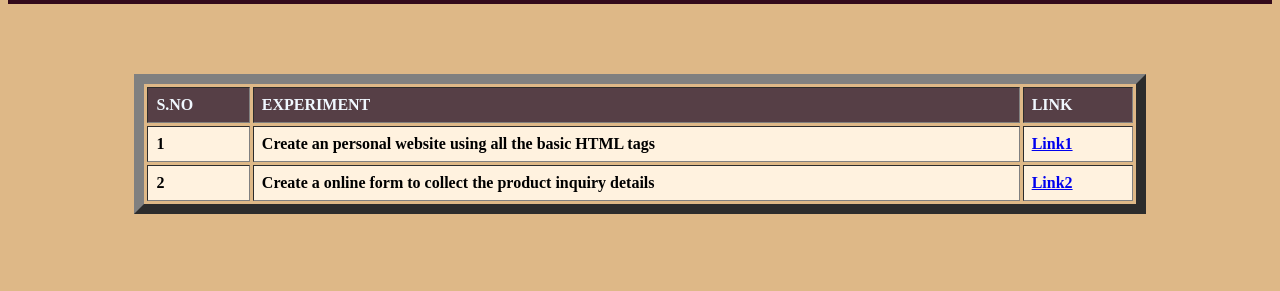
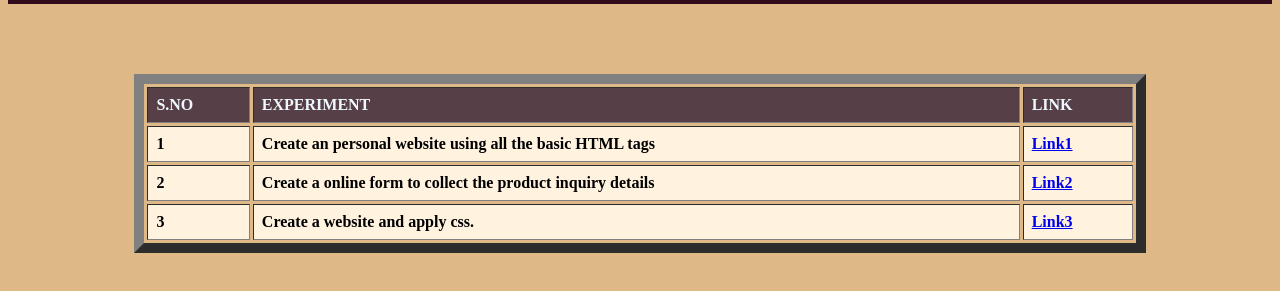
Before and after one commit to sel613/WebTechnologyLab, a plain HTML site: page Index_Page/index.html in a window 1280 px wide. Shown: the part 235-526 px from the top of the page. Drawn offline with Linux system fonts and the light colour scheme.

Commit message:
adding exp3

```diff
--- a/Index_Page/index.html
+++ b/Index_Page/index.html
@@ -38,6 +38,12 @@
             <td>Create a online form to collect the product inquiry details</td>
             <td><a href="https://sel613.github.io/WebTechnologyLab/Exp_2_FormCreation/index.html">Link2</a></td>
           </tr>
+          <tr>
+            <td>3</td>
+            <td>Create a website and apply css.</td>
+            <td><a href="https://sel613.github.io/WebTechnologyLab/Exp_3_website_css/index.html">Link3</a></td>
+          </tr>
+
         </tbody>
       </table>
     </div>
```
